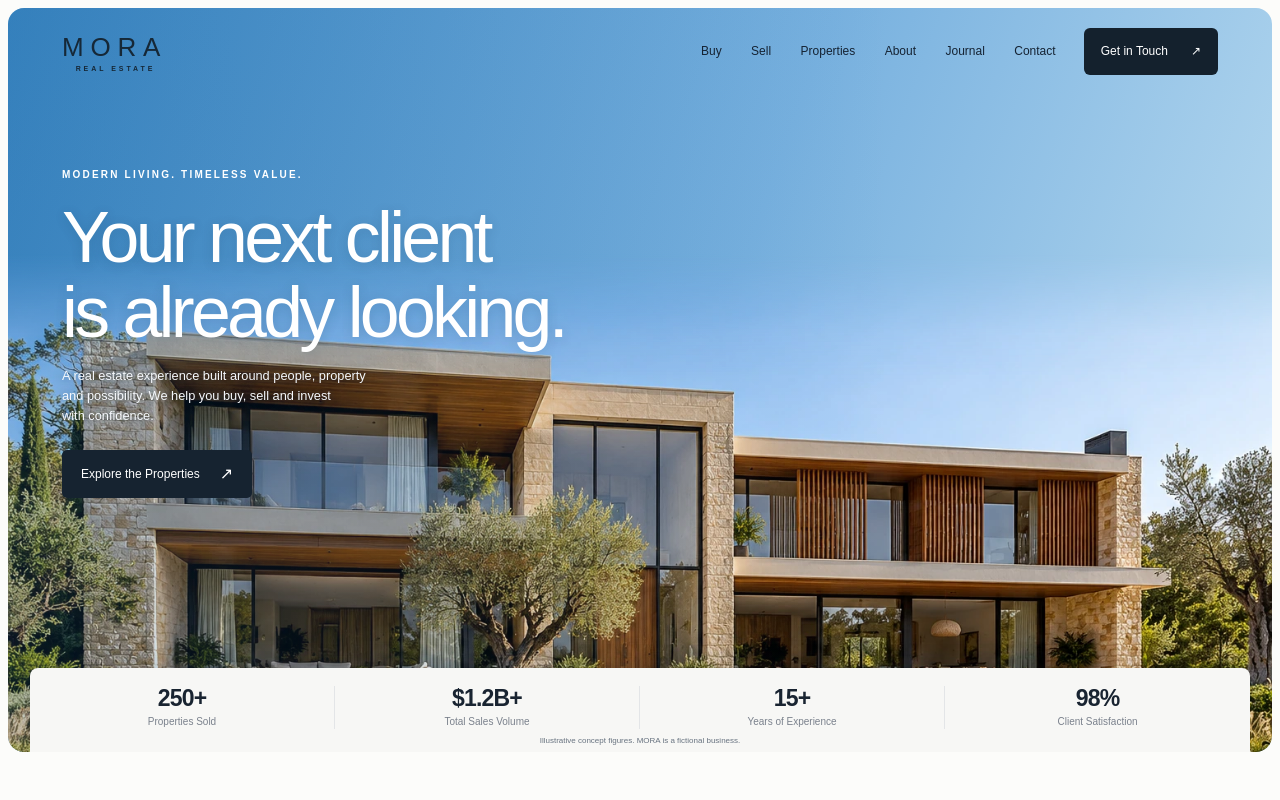
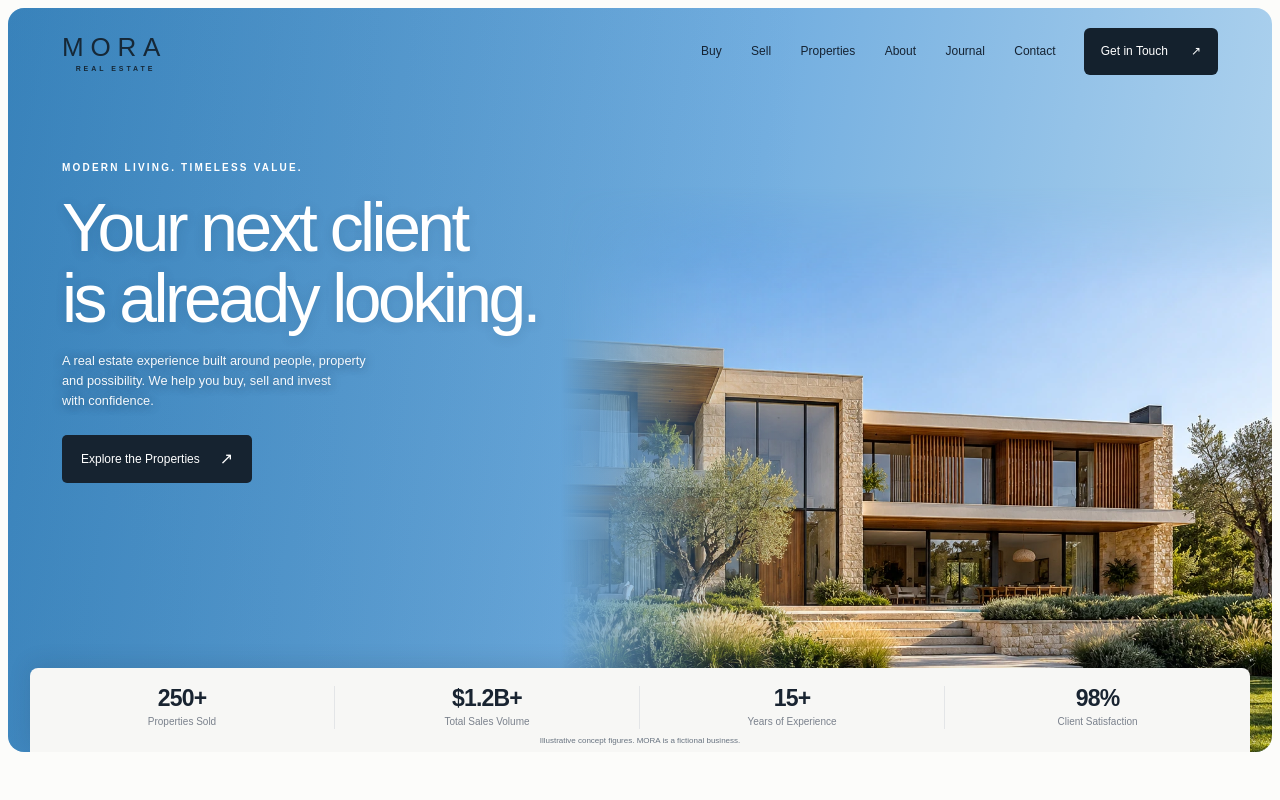
Before and after one commit to gestaoautop-dotcom/MORA-IMOVEIS, a plain HTML site: page demo.html in a window 1280 px wide. Shown: the top 800 px of the page. Drawn offline with Linux system fonts and the light colour scheme.

Commit message:
Keep MORA title exclusively in open sky and villa on the right

```diff
--- a/styles.css
+++ b/styles.css
@@ -163,3 +163,26 @@
  .mora-album-hero .hero-copy{padding-top:90px!important}
  .mora-album-hero .hero-copy h1{font-size:clamp(40px,10vw,55px)!important}
 }
+
+
+/* Composition lock: the image may never show behind the hero copy. */
+.mora-album-hero{background:linear-gradient(100deg,#428ec7 0%,#74afe0 56%,#b6d7f0 100%)!important}
+.mora-album-hero .hero-photo{
+  position:absolute!important;
+  left:auto!important;right:0!important;top:auto!important;bottom:0!important;
+  width:76%!important;height:76%!important;max-width:none!important;
+  object-fit:cover!important;object-position:57% 52%!important;
+  -webkit-mask-image:linear-gradient(to right,transparent 0%,transparent 26%,rgba(0,0,0,.85) 42%,#000 54%),linear-gradient(to bottom,transparent 0%,#000 17%)!important;
+  mask-image:linear-gradient(to right,transparent 0%,transparent 26%,rgba(0,0,0,.85) 42%,#000 54%),linear-gradient(to bottom,transparent 0%,#000 17%)!important;
+  -webkit-mask-composite:source-in!important;mask-composite:intersect!important;
+  transform:none!important;
+}
+.mora-album-hero .hero-copy{width:calc(100% - 108px)!important;max-width:1430px!important;padding-top:clamp(65px,8vh,100px)!important}
+.mora-album-hero .hero-copy h1{max-width:690px!important;font-size:clamp(47px,5.3vw,76px)!important;line-height:1.04!important}
+.mora-album-hero .hero-shade{background:linear-gradient(90deg,rgba(26,93,147,.24),transparent 63%)!important}
+@media(max-width:960px){.mora-album-hero .hero-copy{width:calc(100% - 56px)!important}.mora-album-hero .hero-copy h1{font-size:clamp(43px,6vw,62px)!important;max-width:540px!important}}
+@media(max-width:700px){
+ .mora-album-hero .hero-copy{width:calc(100% - 34px)!important;padding-top:95px!important}
+ .mora-album-hero .hero-copy h1{font-size:clamp(37px,9vw,54px)!important;max-width:12ch!important}
+ .mora-album-hero .hero-photo{width:100%!important;height:49%!important;object-position:61% 48%!important;-webkit-mask-image:linear-gradient(to bottom,transparent 0%,#000 23%)!important;mask-image:linear-gradient(to bottom,transparent 0%,#000 23%)!important}
+}
```
